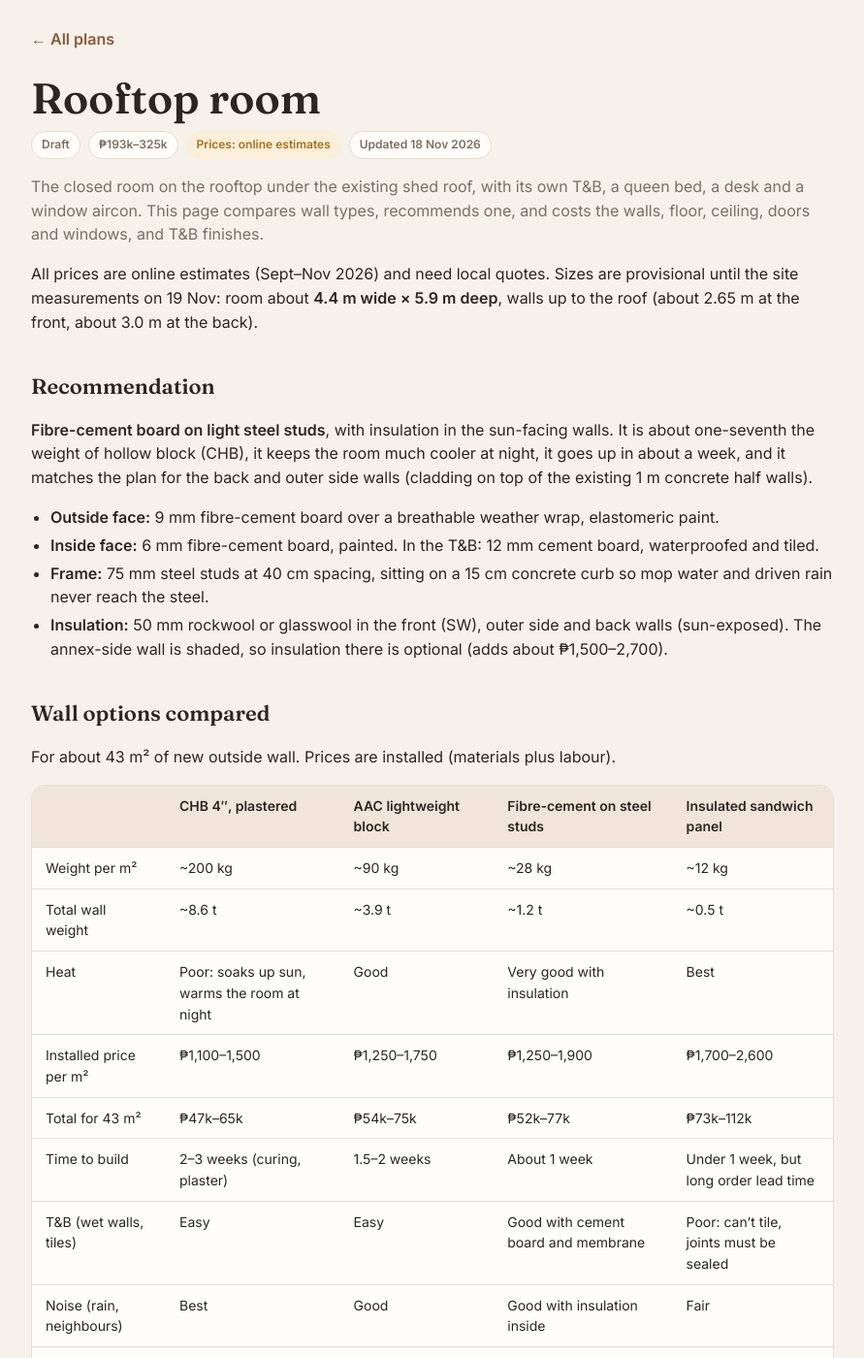
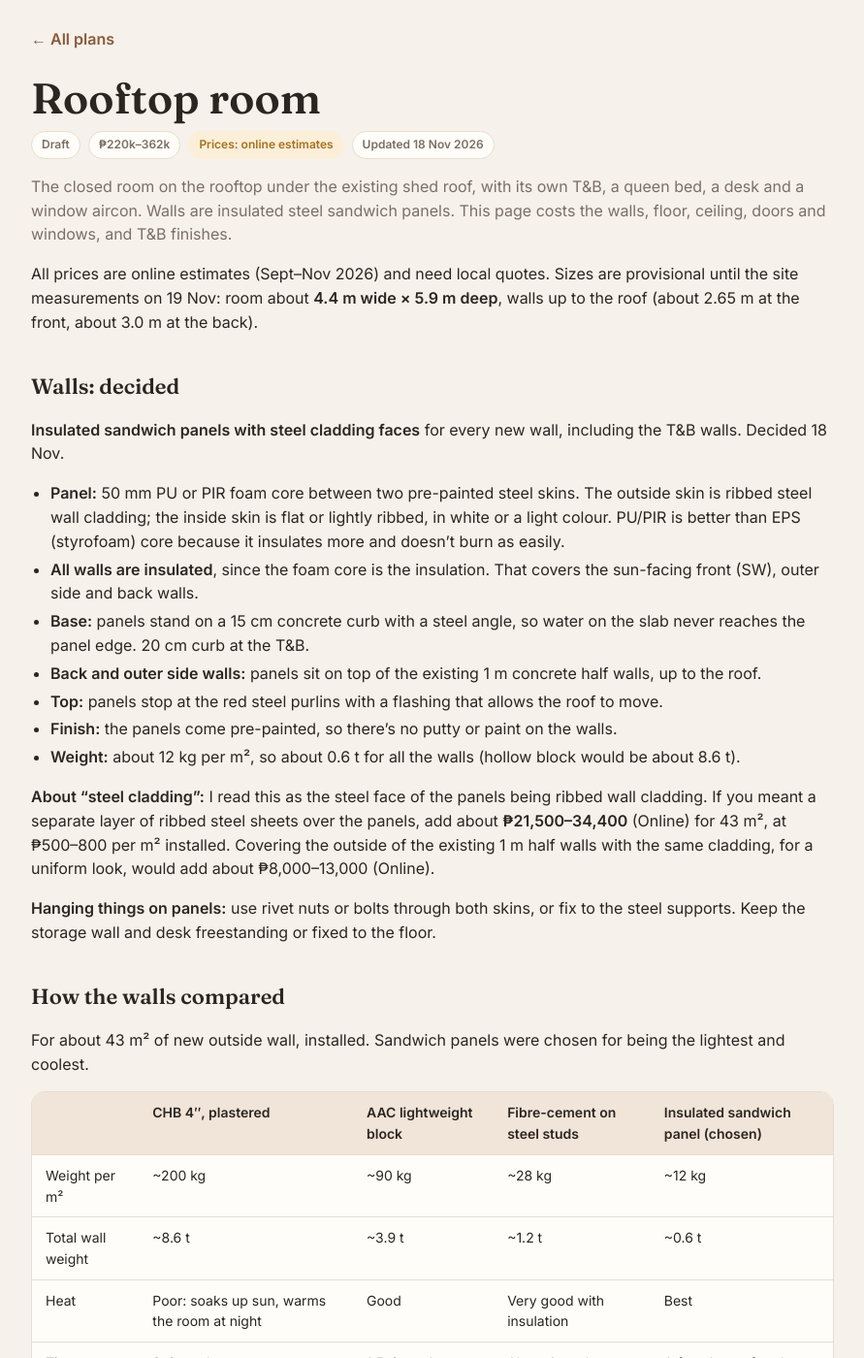
Before and after one commit to tatayotter/navarro-house, a Jekyll site: the page built from rooms/rooftop-room.md, in a window 1280 px wide and 1400 px high. Shown: the whole window at 97% size, without its empty margins (194-1085 px from the left). Built offline with Jekyll 4.4.1, drawn with Linux system fonts in a browser that asks for light colours; some of the changed text lies outside the part shown.

Commit message:
Rooftop room: walls changed to insulated steel sandwich panels; T&B finish on panels; re-costed
Co-Authored-By: Claude Opus 5.5 <noreply@anthropic.com>
Claude-Session: https://claude.ai/code/session_01RUWgCRJLVxxppr6mnyKY9C

```diff
--- a/index.html
+++ b/index.html
@@ -131,7 +131,7 @@ footer a{color:var(--accent);font-weight:500}
   <p class="sub">What's done, what's next.</p>
   <div class="status">
     <div class="st"><span class="pill p-work">Building soon</span><div><b>Steel stair to the rooftop</b><span class="d">Final design done. Steel bought, welder hired.</span></div></div>
-    <a class="st" href="rooms/rooftop-room.html"><span class="pill p-wait">Draft</span><div><b>Rooftop room</b><span class="d">Room with its own T&amp;B, queen bed and window AC. Recommended walls: light fibre-cement on steel studs, insulated on the sunny sides. About ₱193k–325k (online estimate). Final site measurements coming.</span></div><span class="arrow">›</span></a>
+    <a class="st" href="rooms/rooftop-room.html"><span class="pill p-wait">Draft</span><div><b>Rooftop room</b><span class="d">Room with its own T&amp;B, queen bed and window AC. Walls: insulated steel sandwich panels with steel cladding. About ₱220k–362k (online estimate). Final site measurements coming.</span></div><span class="arrow">›</span></a>
     <div class="st"><span class="pill p-wait">Measuring</span><div><b>Front gate</b><span class="d">Roll-up car shutter plus a small door. Waiting on final measurements.</span></div></div>
     <a class="st" href="house/electrical-materials.html"><span class="pill p-wait">For checking</span><div><b>Electrical wiring</b><span class="d">Whole-house plan drafted: 20 ceiling lights, 32 outlets, 12 smart switch plates. Materials about ₱113k to ₱179k (online estimate). The electrician will check it.</span></div><span class="arrow">›</span></a>
     <a class="st" href="house/plumbing-materials.html"><span class="pill p-wait">Draft</span><div><b>Plumbing</b><span class="d">Decided: our own new septic tank under the car bay (the old one is shared with the neighbours). Water tank and booster pump. Materials about ₱86k–130k (online estimate).</span></div><span class="arrow">›</span></a>
@@ -161,7 +161,7 @@ footer a{color:var(--accent);font-weight:500}
     <div class="cr"><div class="what">Front gate<span class="src s-online">Online estimate</span><small>Shutter, door and post. Needs a shutter quote.</small></div><div class="amt">₱40k–51k</div></div>
     <div class="cr"><div class="what">Master bedroom<span class="src s-online">Online estimate</span><small>Materials, with 10% buffer</small></div><div class="amt">≈ ₱167k</div></div>
     <div class="cr"><div class="what">Living room<span class="src s-online">Online estimate</span><small>Slider and carpentry quotes still to get</small></div><div class="amt">₱228k–370k</div></div>
-    <div class="cr"><div class="what">Rooftop room<span class="src s-online">Online estimate</span><small>Walls, floor, ceiling, doors, T&amp;B finishes, with 10% buffer</small></div><div class="amt">₱193k–325k</div></div>
+    <div class="cr"><div class="what">Rooftop room<span class="src s-online">Online estimate</span><small>Sandwich panel walls, floor, ceiling, doors, T&amp;B finishes, with 10% buffer</small></div><div class="amt">₱220k–362k</div></div>
     <div class="cr"><div class="what">Plumbing and new septic tank<span class="src s-online">Online estimate</span><small>Materials ₱86k–130k plus labour; before fixtures and tiles</small></div><div class="amt">₱119k–189k</div></div>
   </div>
   <p class="note">The stair total so far is ₱33,284 against a ₱35,000 budget. When a local quote comes in, its label changes to Local.</p>
--- a/rooms/rooftop-room.md
+++ b/rooms/rooftop-room.md
@@ -1,73 +1,95 @@
 ---
 title: Rooftop room
 status: Draft
-cost: "₱193k–325k"
+cost: "₱220k–362k"
 price_source: online
 updated: 18 Nov 2026
-summary: The closed room on the rooftop under the existing shed roof, with its own T&B, a queen bed, a desk and a window aircon. This page compares wall types, recommends one, and costs the walls, floor, ceiling, doors and windows, and T&B finishes.
+summary: The closed room on the rooftop under the existing shed roof, with its own T&B, a queen bed, a desk and a window aircon. Walls are insulated steel sandwich panels. This page costs the walls, floor, ceiling, doors and windows, and T&B finishes.
 ---
 
 All prices are online estimates (Sept–Nov 2026) and need local quotes. Sizes are provisional until the site measurements on 19 Nov: room about **4.4 m wide × 5.9 m deep**, walls up to the roof (about 2.65 m at the front, about 3.0 m at the back).
 
-## Recommendation
+## Walls: decided
 
-**Fibre-cement board on light steel studs**, with insulation in the sun-facing walls. It is about one-seventh the weight of hollow block (CHB), it keeps the room much cooler at night, it goes up in about a week, and it matches the plan for the back and outer side walls (cladding on top of the existing 1 m concrete half walls).
+**Insulated sandwich panels with steel cladding faces** for every new wall, including the T&B walls. Decided 18 Nov.
 
-- **Outside face:** 9 mm fibre-cement board over a breathable weather wrap, elastomeric paint.
-- **Inside face:** 6 mm fibre-cement board, painted. In the T&B: 12 mm cement board, waterproofed and tiled.
-- **Frame:** 75 mm steel studs at 40 cm spacing, sitting on a 15 cm concrete curb so mop water and driven rain never reach the steel.
-- **Insulation:** 50 mm rockwool or glasswool in the front (SW), outer side and back walls (sun-exposed). The annex-side wall is shaded, so insulation there is optional (adds about ₱1,500–2,700).
+- **Panel:** 50 mm PU or PIR foam core between two pre-painted steel skins. The outside skin is ribbed steel wall cladding; the inside skin is flat or lightly ribbed, in white or a light colour. PU/PIR is better than EPS (styrofoam) core because it insulates more and doesn't burn as easily.
+- **All walls are insulated**, since the foam core is the insulation. That covers the sun-facing front (SW), outer side and back walls.
+- **Base:** panels stand on a 15 cm concrete curb with a steel angle, so water on the slab never reaches the panel edge. 20 cm curb at the T&B.
+- **Back and outer side walls:** panels sit on top of the existing 1 m concrete half walls, up to the roof.
+- **Top:** panels stop at the red steel purlins with a flashing that allows the roof to move.
+- **Finish:** the panels come pre-painted, so there's no putty or paint on the walls.
+- **Weight:** about 12 kg per m², so about 0.6 t for all the walls (hollow block would be about 8.6 t).
 
-## Wall options compared
+**About "steel cladding":** I read this as the steel face of the panels being ribbed wall cladding. If you meant a separate layer of ribbed steel sheets over the panels, add about **₱21,500–34,400** (Online) for 43 m², at ₱500–800 per m² installed. Covering the outside of the existing 1 m half walls with the same cladding, for a uniform look, would add about ₱8,000–13,000 (Online).
 
-For about 43 m² of new outside wall. Prices are installed (materials plus labour).
+**Hanging things on panels:** use rivet nuts or bolts through both skins, or fix to the steel supports. Keep the storage wall and desk freestanding or fixed to the floor.
 
-| | CHB 4″, plastered | AAC lightweight block | Fibre-cement on steel studs | Insulated sandwich panel |
+## How the walls compared
+
+For about 43 m² of new outside wall, installed. Sandwich panels were chosen for being the lightest and coolest.
+
+| | CHB 4″, plastered | AAC lightweight block | Fibre-cement on steel studs | Insulated sandwich panel (chosen) |
 |---|---|---|---|---|
 | Weight per m² | ~200 kg | ~90 kg | ~28 kg | ~12 kg |
-| Total wall weight | ~8.6 t | ~3.9 t | ~1.2 t | ~0.5 t |
+| Total wall weight | ~8.6 t | ~3.9 t | ~1.2 t | ~0.6 t |
 | Heat | Poor: soaks up sun, warms the room at night | Good | Very good with insulation | Best |
-| Installed price per m² | ₱1,100–1,500 | ₱1,250–1,750 | ₱1,250–1,900 | ₱1,700–2,600 |
-| Total for 43 m² | ₱47k–65k | ₱54k–75k | ₱52k–77k | ₱73k–112k |
-| Time to build | 2–3 weeks (curing, plaster) | 1.5–2 weeks | About 1 week | Under 1 week, but long order lead time |
-| T&B (wet walls, tiles) | Easy | Easy | Good with cement board and membrane | Poor: can't tile, joints must be sealed |
-| Noise (rain, neighbours) | Best | Good | Good with insulation inside | Fair |
-| Typhoon | Strong | Strong | Strong if studs and screws are close-spaced | Strong if fixed properly |
-| Availability | Every hardware | Hard to find locally, shipping cost | Every hardware | Order from a supplier |
+| Time to build | 2–3 weeks | 1.5–2 weeks | About 1 week | A few days, after the order arrives |
 | Source | Online | Online | Online | Online |
-
-CHB is the cheapest but adds about 7 tonnes on the roof slab and stores heat. Sandwich panels are the coolest and lightest but cost the most, look industrial and can't take tiles. Fibre-cement is the best balance.
 
 ## Cost by section
 
 | Section | Low (₱) | High (₱) | Source |
 |---|---|---|---|
-| Walls, curb, T&B partitions, paint | 73,700 | 112,900 | Online |
+| Walls: sandwich panels, curb, supports, T&B partitions | 107,300 | 160,550 | Online |
 | Floor (porcelain tiles) | 16,500 | 28,700 | Online |
 | Ceiling with vents | 21,000 | 33,000 | Online |
 | Doors and windows | 34,500 | 62,000 | Online |
-| T&B waterproofing, tiles, fixtures | 29,650 | 58,900 | Online |
-| **Total before contingency** | **175,350** | **295,500** | |
-| **With 10% contingency** | **192,885** | **325,050** | |
+| T&B waterproofing, tiles, fixtures | 21,000 | 45,200 | Online |
+| **Total before contingency** | **200,300** | **329,450** | |
+| **With 10% contingency** | **220,330** | **362,395** | |
 
-**Not included:** the window aircon unit (about ₱18,000–26,000 for a 1 HP inverter, Online), bed, desk and storage-wall carpentry, wiring and the T&B exhaust fan (on the [electrical materials page](../house/electrical-materials.html)), pipes, core drilling and the raised T&B floor (on the [plumbing materials page](../house/plumbing-materials.html)), and engineer fees.
+**Not included:** a separate layer of steel cladding over the panels (see above), the window aircon unit (about ₱18,000–26,000 for a 1 HP inverter, Online), bed, desk and storage-wall carpentry, wiring and the T&B exhaust fan (on the [electrical materials page](../house/electrical-materials.html)), pipes, core drilling and the raised T&B floor (on the [plumbing materials page](../house/plumbing-materials.html)), and engineer fees.
 
 ## Walls
 
+Panels are made to length, so order about 49 m² to cover 43 m² of wall after the door and window openings.
+
 | Item | Qty | Low (₱) | High (₱) | Source |
 |---|---|---|---|---|
-| Steel studs 75 mm + tracks | 43 m² | 10,750 | 15,050 | Online |
-| 9 mm fibre-cement board, outside | 43 m² | 12,250 | 17,200 | Online |
-| 6 mm fibre-cement board, inside | 43 m² | 7,300 | 10,750 | Online |
-| Weather wrap | 43 m² | 2,150 | 3,850 | Online |
-| Screws, anchors, joint tape, compound, sealant | lot | 3,450 | 6,510 | Online |
-| Insulation 50 mm, sun-facing walls | 28 m² | 2,800 | 5,040 | Online |
-| Labour (frame and board) | 43 m² | 13,000 | 19,000 | Online |
-| Concrete curb 15 cm under new walls | ~14 m | 2,500 | 4,000 | Online |
-| T&B partitions (studs + 12 mm cement board, upgrade of T&B outer walls) | ~12 m² | 9,500 | 14,500 | Online |
-| Paint: elastomeric outside, latex inside, primer, putty | ~95 m² | 6,000 | 10,000 | Online |
-| Painting labour | lot | 4,000 | 7,000 | Online |
-| **Subtotal** | | **73,700** | **112,900** | |
+| 50 mm PU/PIR sandwich panel, ribbed steel outside, white inside | 49 m² | 68,600 | 98,000 | Online |
+| Flashings, corner and opening trims, sealant, fixings | 43 m² | 6,450 | 10,750 | Online |
+| Steel angles at curb and purlins, supports to the columns, frames around openings | lot | 4,300 | 8,600 | Online |
+| Panel installer labour | 43 m² | 10,750 | 17,200 | Online |
+| Concrete curb 15 cm under new walls (20 cm at the T&B) | ~14 m | 2,500 | 4,000 | Online |
+| T&B partition walls, same panel, with trims and labour | ~8 m² | 13,700 | 20,000 | Online |
+| Paint for curbs and touch-ups | lot | 1,000 | 2,000 | Online |
+| **Subtotal** | | **107,300** | **160,550** | |
+
+## T&B on sandwich panels
+
+Panels can't take wall tiles, so the T&B uses the panel's own steel face as the wall finish, sealed like a cold room. Steel panels with sealed joints are waterproof by themselves.
+
+- **Walls:** sandwich panels, joints sealed with silicone and covered with aluminium or PVC trim strips. Use white or light inside skins.
+- **Shower corner:** line the two shower walls with PVC or aluminium-composite wall panels (about 3.6 m²) so the steel face never stays wet. Add a glass screen or a shower curtain.
+- **Base:** a 20 cm concrete curb all around the T&B, waterproofed with the floor and finished with tiles. The panels start above the wet zone, so standing water never touches them.
+- **Floor:** anti-slip tiles over the waterproofing membrane, sloped to the floor drain.
+- **Steam:** the exhaust fan (on the electrical page) matters even more here, because steel faces show condensation.
+
+| Item | Qty | Low (₱) | High (₱) | Source |
+|---|---|---|---|---|
+| Waterproofing membrane: floor, 30 cm up the curb, pipe collars; silicone and joint trims | lot | 2,800 | 5,000 | Online |
+| Tiles: anti-slip floor + tiled curb (6 m²) | 6 m² | 2,100 | 4,200 | Online |
+| Tile adhesive and grout | lot | 800 | 1,200 | Online |
+| Tiler labour | lot | 2,000 | 3,000 | Online |
+| PVC or aluminium-composite lining for the shower walls | ~3.6 m² | 1,500 | 3,000 | Online |
+| Toilet | 1 | 5,000 | 12,000 | Online |
+| Lavatory and faucet | 1 | 2,500 | 6,000 | Online |
+| Shower set | 1 | 2,500 | 7,000 | Online |
+| Floor drain, mirror, holders | lot | 1,800 | 3,800 | Online |
+| **Subtotal** | | **21,000** | **45,200** | |
+
+Flood-test the T&B floor for 24–48 hours after waterproofing and before tiling, because a leak here drips into the living room below.
 
 ## Floor
 
@@ -95,6 +117,8 @@ Optional: 50 mm insulation on top of the ceiling boards, about ₱3,600–6,000
 
 ## Doors and windows
 
+Each opening in the panels gets a steel or aluminium frame (costed under the walls).
+
 | Item | Size | Low (₱) | High (₱) | Source |
 |---|---|---|---|---|
 | Aluminium sliding door, black, 6 mm tempered glass | 1.3 × 2.1 m | 18,000 | 30,000 | Online |
@@ -106,46 +130,28 @@ Optional: 50 mm insulation on top of the ceiling boards, about ₱3,600–6,000
 
 Laminated glass on the slider for typhoons adds about ₱4,000–7,000 (Online). The room door faces the open-air stair, so it must be a waterproof type, not a plain wooden door.
 
-## T&B finishes
-
-About 1.6 × 1.7 m. The plumbing page already covers the raised floor and its membrane; this covers the walls, shower and finishes.
-
-| Item | Qty | Low (₱) | High (₱) | Source |
-|---|---|---|---|---|
-| Waterproofing membrane: full height in the shower, 30 cm up the other walls, pipe collars | ~9 m² | 3,000 | 5,500 | Online |
-| Tiles: anti-slip floor + full-height walls (17 m² + 10%) | 19 m² | 6,650 | 13,300 | Online |
-| Tile adhesive and grout | lot | 2,200 | 2,800 | Online |
-| Tiler labour | 17 m² | 6,000 | 8,500 | Online |
-| Toilet | 1 | 5,000 | 12,000 | Online |
-| Lavatory and faucet | 1 | 2,500 | 6,000 | Online |
-| Shower set | 1 | 2,500 | 7,000 | Online |
-| Floor drain, mirror, holders | lot | 1,800 | 3,800 | Online |
-| **Subtotal** | | **29,650** | **58,900** | |
-
-Flood-test the T&B floor for 24–48 hours after waterproofing and before tiling, because a leak here drips into the living room below.
-
 ## For the engineer
 
 The walls attaching to the roof columns is already approved. Please check these details:
 
-1. **Slab load.** With fibre-cement walls the new load is roughly: walls ~1.4 t, floor tiles ~0.6 t, raised T&B floor and tiles ~0.6–0.9 t, ceiling ~0.3 t, plus furniture and people. Confirm the roof slab and beams carry this, especially the T&B corner and the wall lines that are not over a beam. (CHB walls would add about 7 t more.)
-2. **Bottom anchoring.** Bolting the stud tracks into the slab punctures the roof waterproofing. Proposed: pour a 15 cm curb with dowels, anchor the tracks into the curb, and seal every hole.
-3. **Top connection.** The walls stop at the red steel purlins. The roof moves in typhoon winds, so the head track should allow movement while still holding the wall against wind.
-4. **Typhoon wind on the walls.** Confirm stud size and thickness (75 mm, at least 0.8 mm), 40 cm spacing, and screw spacing on the outside board.
+1. **Slab load.** With sandwich panels the new load is roughly: walls ~0.6 t, floor tiles ~0.6 t, raised T&B floor and curb ~0.6–0.9 t, ceiling ~0.3 t, plus furniture and people. Confirm the roof slab and beams carry this, especially the T&B corner.
+2. **Bottom anchoring.** Bolting the base angles into the slab punctures the roof waterproofing. Proposed: pour a curb with dowels, anchor into the curb, and seal every hole.
+3. **Top connection.** The panels stop at the red steel purlins. The roof moves in typhoon winds, so the top fixing should allow movement while still holding the panel against wind.
+4. **Typhoon wind on the panels.** Light panels need enough fixings: confirm the support spacing between the columns, the screw spacing, and whether intermediate steel supports (girts) are needed on the long annex-side wall.
 5. **Slab openings and drains.** Core holes for the T&B pipes, and any existing roof drain inside the room's footprint (move it or keep it as a floor drain).
 
 ## To measure on 19 Nov
 
 - Room front wall to back wall, and inside width.
-- Roof height at the front and back of the room.
+- Roof height at the front and back of the room (sets panel lengths).
 - Slab slope: how much the floor drops from back to front (sets tile vs SPC).
 - Where the roof drains are, and whether any fall inside the room.
 
 ## Order of work
 
-1. Engineer check, then pour the curb and the T&B floor.
+1. Engineer check, then pour the curbs and the T&B floor.
 2. Plumbing rough-in and waterproofing; flood test.
-3. Steel stud frame, conduits and boxes, insulation.
-4. Boards, doors, windows and the aircon frame.
-5. Ceiling and vents.
-6. Tiles (T&B, then room floor), paint, fixtures.
+3. Order the panels to the measured lengths (allow 1–3 weeks).
+4. Base angles and supports, then panels, trims and opening frames. Run wiring in surface conduit or through the panel joints as the electrician prefers.
+5. Doors, windows, aircon frame; ceiling and vents.
+6. Tiles (T&B, then room floor), shower lining, fixtures.
```
Also changed, not shown: README.md.
